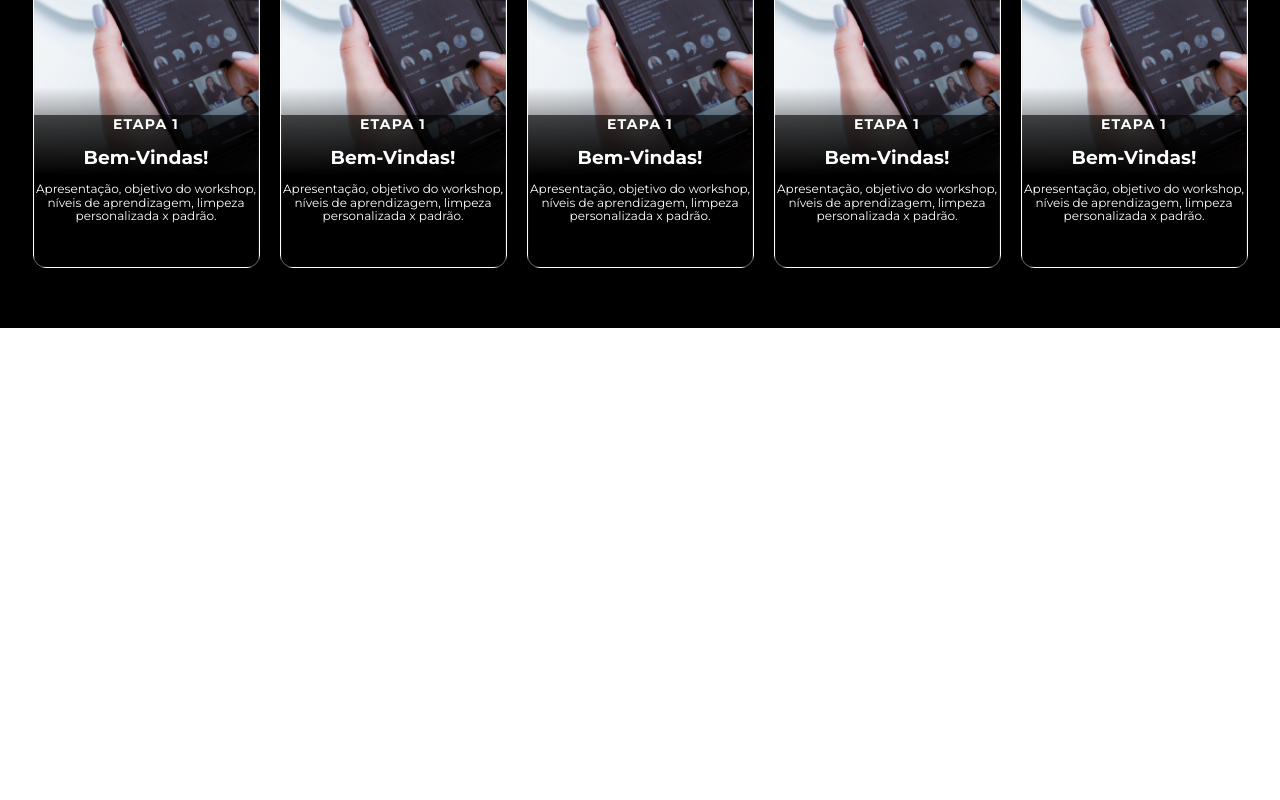
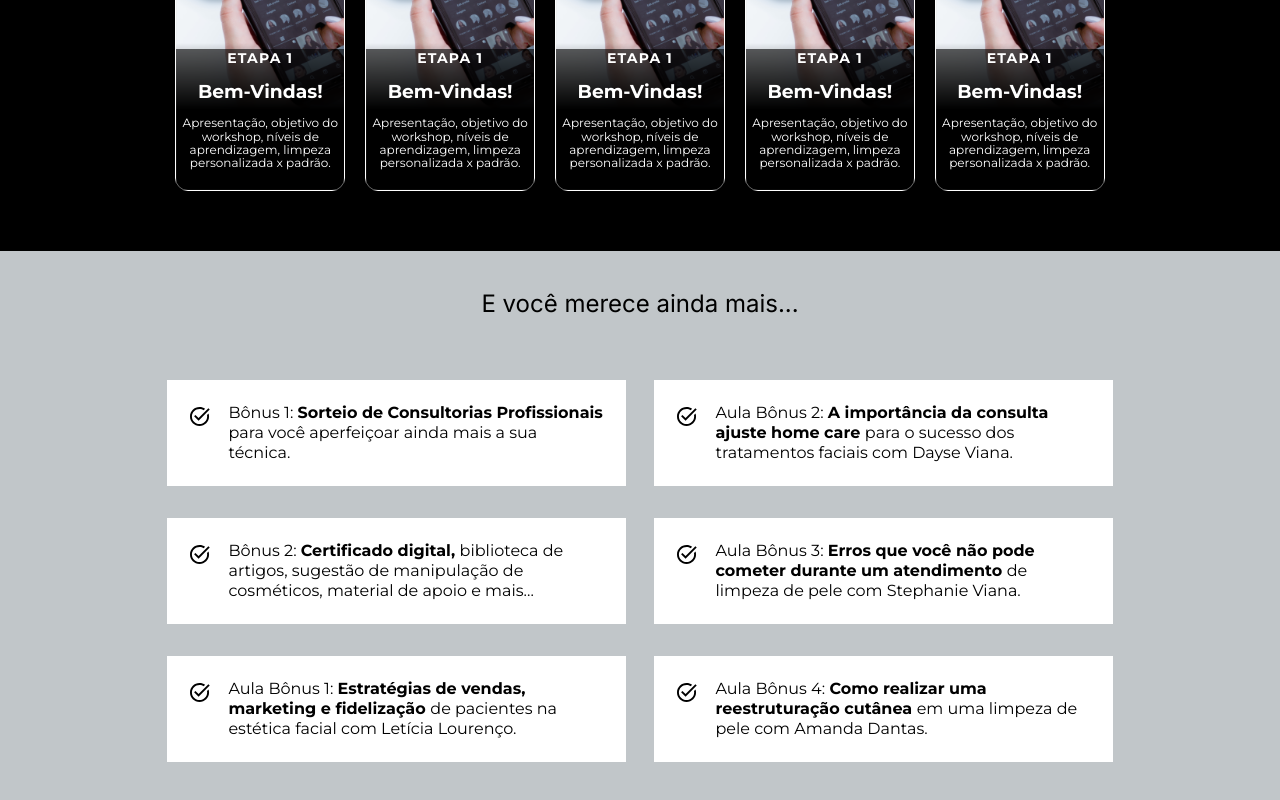
Before and after one commit to matheusmfl/larissaOliveiraLanding, a React (Vite) app: page / in a window 1280 px wide. Shown: the part 2475-3275 px from the top of the page. Before the commit the page ends 2803 px from the top, so only its background shows below. Built offline with nearby package versions, Linux system fonts and the light colour scheme.

Commit message:
Adicionando segunda sessão que contém cards

```diff
--- a/src/App.tsx
+++ b/src/App.tsx
@@ -4,6 +4,7 @@ import { CardsSection } from "./components/CardsSection";
 import { Header } from "./components/Header";
 
 import { Section1 } from "./components/section1";
+import { SectionCard2 } from "./components/sectionCards2";
 import { SectionCarrossel } from "./components/sectionCarrossel";
 
 export function App() {
@@ -14,6 +15,7 @@ export function App() {
       <CardsSection />
       <AboutMe />
       <SectionCarrossel />
+      <SectionCard2 />
     </>
   );
 }
--- a/src/components/cards/style.css
+++ b/src/components/cards/style.css
@@ -10,15 +10,22 @@
   border-radius: 12px;
   font-size: 16px;
   line-height: 26px;
+  justify-content: center;
+  align-items: center;
 }
 
 .imgCheckCircle {
   display: flex;
-  justify-content: flex-start;
-  padding-top: 5px;
+
+  padding-top: 8px;
+  height: 100%;
 }
 
 .imgCheckCircle img {
   height: 22px;
   width: 22px;
 }
+
+.cards span {
+  height: 100%;
+}
--- /dev/null
+++ b/src/components/sectionCards2/cards/index.tsx
@@ -0,0 +1,21 @@
+import checkCircle from "../../../assets/checkCircle.svg";
+import "./style.css";
+
+interface cardsProps {
+  text1: string;
+  text2: string;
+  text3: string;
+}
+
+export function CardsSection2(props: cardsProps) {
+  return (
+    <div className="cardsSection2">
+      <img src={checkCircle} alt="" />
+      <div>
+        <span>{props.text1}</span>
+        <strong>{props.text2}</strong>
+        <span>{props.text3}</span>
+      </div>
+    </div>
+  );
+}
--- /dev/null
+++ b/src/components/sectionCards2/cards/style.css
@@ -0,0 +1,22 @@
+.cardsSection2 {
+  width: 459px;
+  min-height: 93px;
+  background: white;
+  font-family: "Montserrat";
+  font-style: normal;
+  font-weight: 400;
+  font-size: 16px;
+  line-height: 20px;
+  /* or 125% */
+  display: flex;
+  padding: 23px;
+  gap: 18px;
+
+  color: #000000;
+}
+
+.cardsSection2 img {
+  margin-top: 4px;
+  width: 22px;
+  height: 19.49px;
+}
--- /dev/null
+++ b/src/components/sectionCards2/index.tsx
@@ -0,0 +1,59 @@
+import { CardsSection2 } from "./cards";
+import "./style.css";
+
+export function SectionCard2() {
+  return (
+    <div className="sectionCard2Container">
+      <h2>E você merece ainda mais...</h2>
+      <div className="sectionCard2Cards">
+        <CardsSection2
+          text1="Bônus 1: "
+          text2="Sorteio de Consultorias Profissionais
+"
+          text3="para você aperfeiçoar ainda mais a sua
+técnica."
+        />
+
+        <CardsSection2
+          text1="Aula Bônus 2: "
+          text2="A importância da consulta
+ajuste home care "
+          text3="para o sucesso dos
+tratamentos faciais com Dayse Viana."
+        />
+
+        <CardsSection2
+          text1="Bônus 2: "
+          text2="Certificado digital, "
+          text3="biblioteca de artigos,
+sugestão de manipulação de cosméticos,
+material de apoio e mais..."
+        />
+
+        <CardsSection2
+          text1="Aula Bônus 3: "
+          text2="Erros que você não pode cometer
+durante um atendimento "
+          text3="de limpeza de pele
+com Stephanie Viana."
+        />
+
+        <CardsSection2
+          text1="Aula Bônus 1: "
+          text2="Estratégias de vendas, marketing
+ e fidelização "
+          text3="de pacientes na estética facial
+ com Letícia Lourenço."
+        />
+
+        <CardsSection2
+          text1="Aula Bônus 4: "
+          text2="Como realizar uma
+reestruturação cutânea "
+          text3="em uma limpeza de pele com
+Amanda Dantas."
+        />
+      </div>
+    </div>
+  );
+}
--- /dev/null
+++ b/src/components/sectionCards2/style.css
@@ -0,0 +1,22 @@
+.sectionCard2Cards {
+  padding: 60px;
+  display: flex;
+  flex-wrap: wrap;
+  gap: 28px;
+
+  min-height: 506px;
+  align-items: center;
+  justify-content: center;
+}
+
+.sectionCard2Container {
+  background: #c1c6c9;
+  display: flex;
+  flex-direction: column;
+  justify-content: center;
+  align-items: center;
+}
+
+.sectionCard2Container h2 {
+  max-width: 398px;
+}
--- a/src/components/sectionCarrossel/cardsCarrossel/index.tsx
+++ b/src/components/sectionCarrossel/cardsCarrossel/index.tsx
@@ -3,7 +3,7 @@ import "./style.css";
 
 export function CardsCarrossel() {
   return (
-    <div style={{ display: "flex", gap: "20px" }}>
+    <div style={{ display: "flex", gap: "20px", alignItems: "center" }}>
       <div className="cardDiv">
         <div className="divTexts">
           <span>ETAPA 1</span>
--- a/src/components/sectionCarrossel/cardsCarrossel/style.css
+++ b/src/components/sectionCarrossel/cardsCarrossel/style.css
@@ -1,6 +1,6 @@
 .cardDiv {
-  width: 227px;
-  height: 360px;
+  width: 169.87px;
+  height: 282.54px;
   background-image: url("../../../assets/imgCard1.png");
   border: 1px solid white;
 
```
